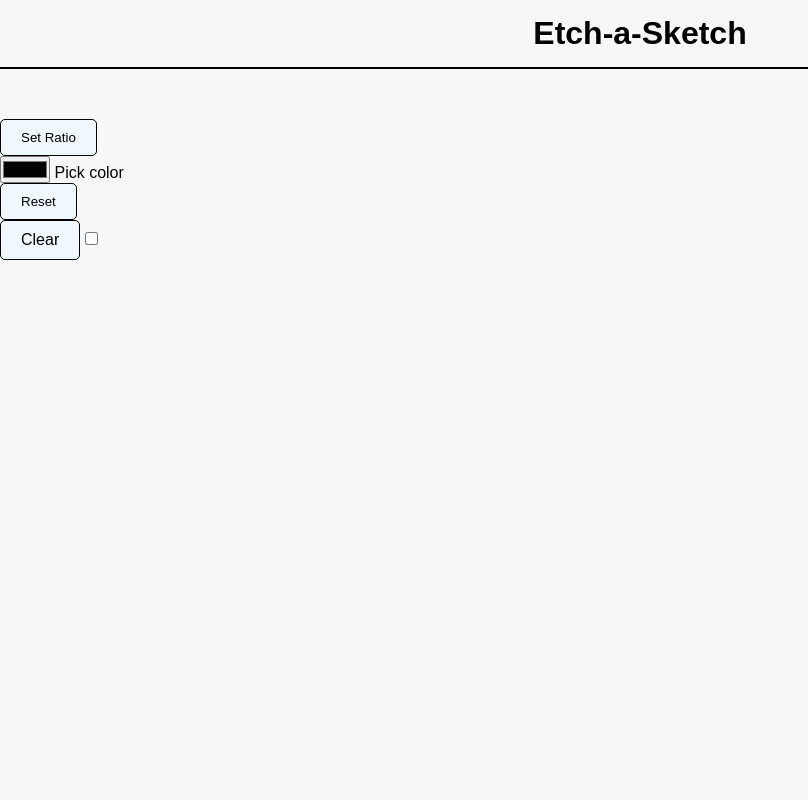
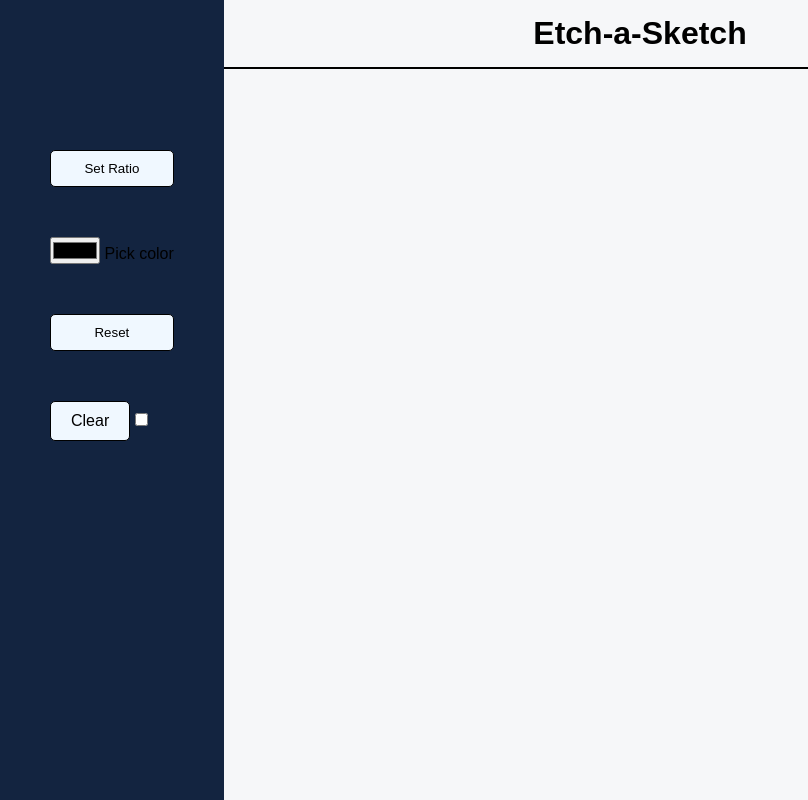
Before and after one commit to haymanotkefyalew/Etch-A-Sketch, a plain HTML site: page index.html in a window 1280 px wide. Shown: the whole page, without its empty margins (0-808 px from the left). Drawn offline with Linux system fonts and the light colour scheme.

Commit message:
fix(style) customize the buttons container

```diff
--- a/style.css
+++ b/style.css
@@ -22,11 +22,24 @@ button,input,label {
     margin: 50px auto;
     justify-content: space-between;
 }
+
+.div-buttons {
+    flex: 0 0 auto;
+    display: flex;
+    flex-direction: column;
+    justify-content: start;
+    gap: 50px;
+    position: absolute;
+    top: 0;
+    left: 0;
+    padding: 150px 50px 0px;
+    background-color: #132440;
+    height: 100%;
+}
 button, #clear {
     padding: 10px 20px;
     border: solid black 1px;
     background-color: #f0f8ff;
     text-align: center;
     border-radius: 5px;
-
 }
```
